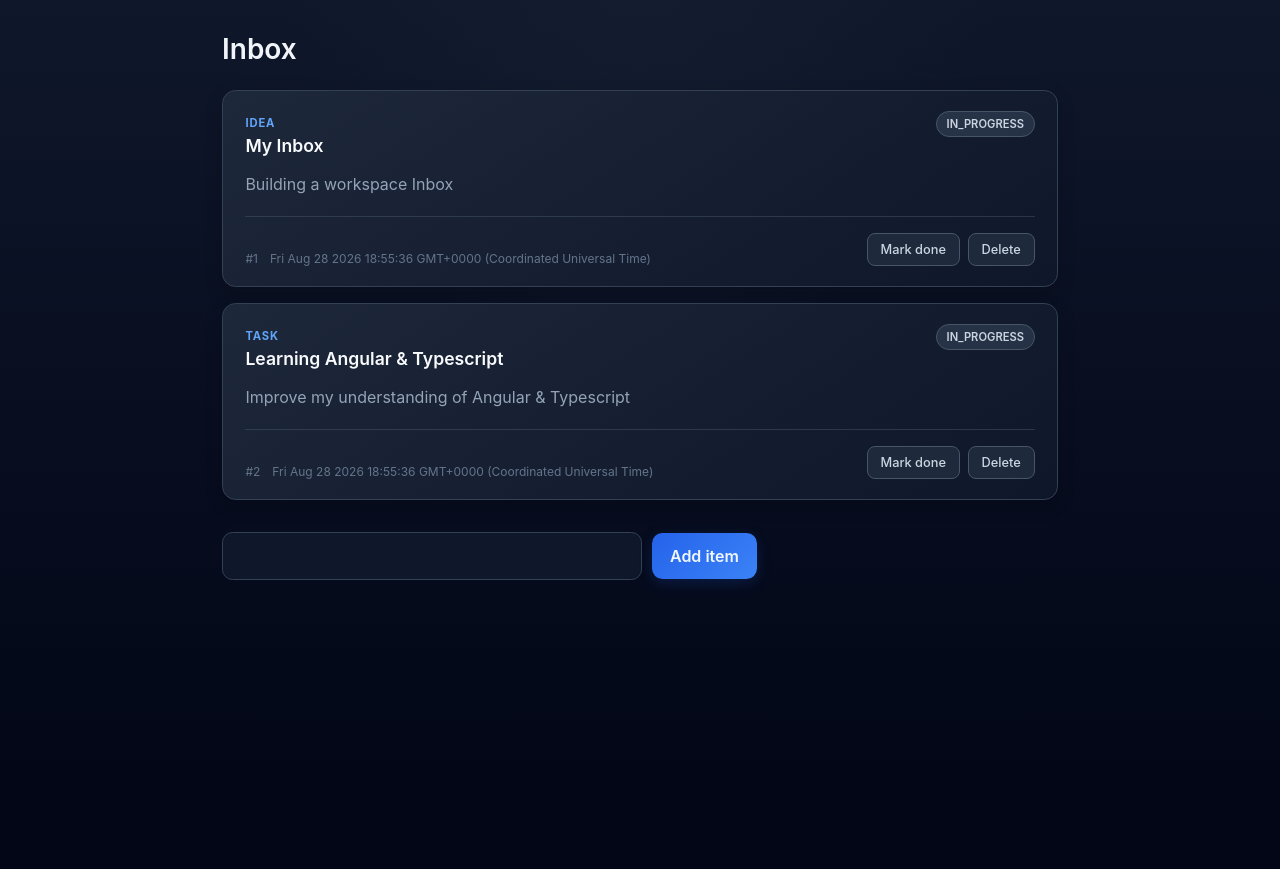
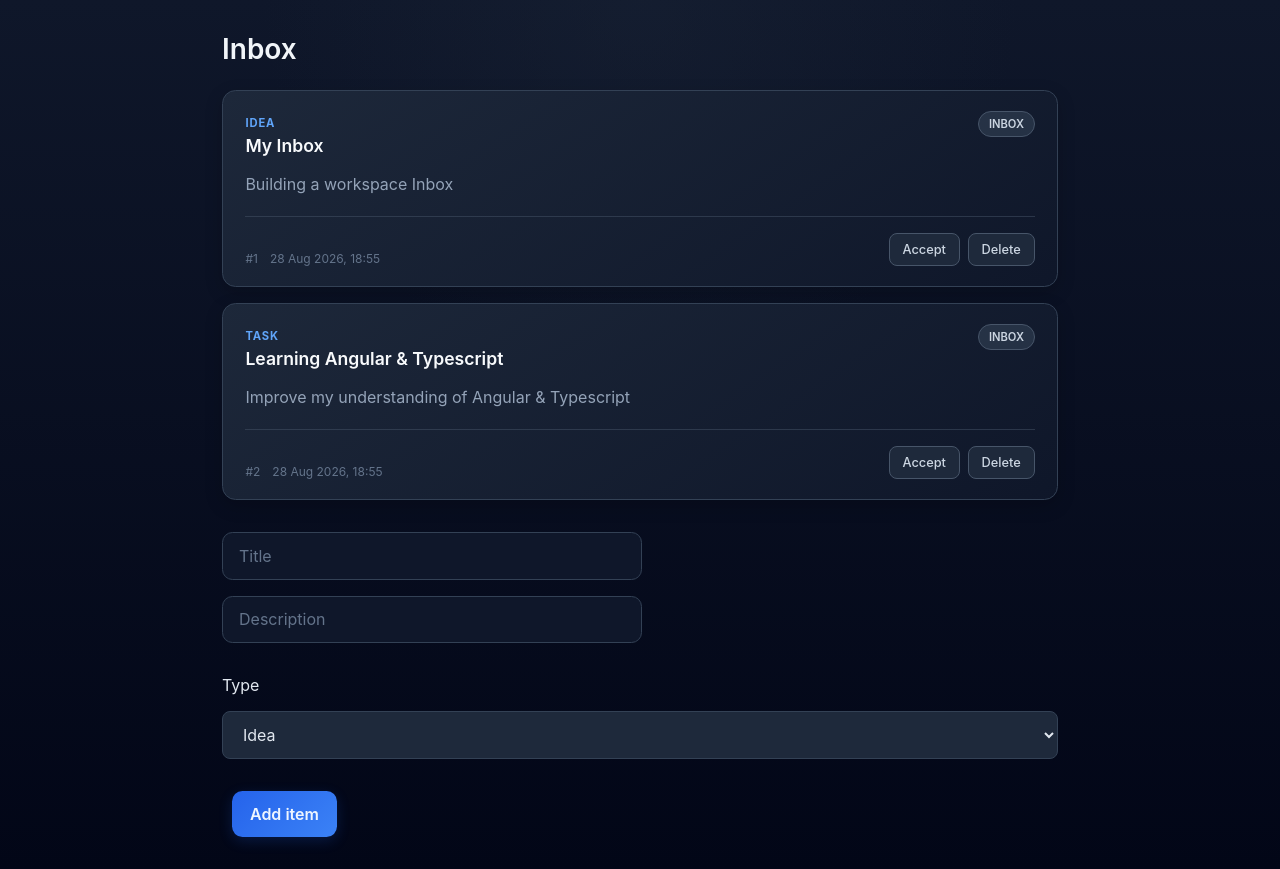
Before and after one commit to Hopeful117/dev-organizer, an Angular app in the folder dev-organizer/: page / in a window 1280 px wide. Before the commit the page ends 800 px from the top, so only its background shows below. Built offline with nearby package versions, Linux system fonts and the light colour scheme.

Commit message:
feat(inbox): add item details and task lifecycle

```diff
--- a/dev-organizer/src/app/inbox/inbox.css
+++ b/dev-organizer/src/app/inbox/inbox.css
@@ -80,6 +80,49 @@ button:hover {
 button:active {
   transform: translateY(0);
 }
+.itemSelect {
+  display: flex;
+  flex-direction: column;
+  justify-content:space-between;
+  gap: 1rem;
+  margin-top: 2rem;
+  margin-bottom: 2rem;
+
+}
+#itemType {
+  width: 100%;
+  padding: 0.75rem 1rem;
+
+  background: #1e293b;
+  color: #e2e8f0;
+
+  border: 1px solid #334155;
+  border-radius: 0.5rem;
+
+  font: inherit;
+  cursor: pointer;
+
+  transition:
+    border-color 0.2s ease,
+    box-shadow 0.2s ease,
+    background-color 0.2s ease;
+}
+
+#itemType:hover {
+  border-color: #475569;
+  background: #243247;
+}
+
+#itemType:focus {
+  outline: none;
+  border-color: #3b82f6;
+  box-shadow: 0 0 0 3px rgb(59 130 246 / 15%);
+}
+
+#itemType option {
+  background: #1e293b;
+  color: #e2e8f0;
+}
 
 @media (max-width: 600px) {
   :host {
--- a/dev-organizer/src/app/inbox/inbox.html
+++ b/dev-organizer/src/app/inbox/inbox.html
@@ -1,8 +1,29 @@
 <h2>{{title}}</h2>
 @for (item of itemList ; track item.id) {
-<app-workspace-item [item]="item" (markDone)="onMarkDone($event)" (deleteItem)="onDeleteItem($event)"></app-workspace-item>
+<app-workspace-item [item]="item" (accept)="onAccept($event)" (deleteItem)="onDeleteItem($event)"
+                    (start)="onStart($event)" (done)="onDone($event)"></app-workspace-item>
 
 
 }
-<input type="text" [(ngModel)]="newItemTitle">
+<input
+  type="text"
+  [(ngModel)]="newItemTitle"
+  placeholder="Title">
+
+<input
+  type="text"
+  [(ngModel)]="newItemDescription"
+  placeholder="Description">
+
+<div class="itemSelect">
+<label for="itemType">Type</label>
+
+<select id="itemType" name="itemType" [(ngModel)]="newItemType">
+  <option value="IDEA">Idea</option>
+  <option value="TASK">Task</option>
+  <option value="NOTE">Note</option>
+
+</select>
+</div>
+
 <button (click)="addItem()">Add item</button>
--- a/dev-organizer/src/app/inbox/inbox.ts
+++ b/dev-organizer/src/app/inbox/inbox.ts
@@ -1,5 +1,5 @@
 import { Component } from '@angular/core';
-import {WorkspaceItem} from '../workspace-item/workspace-item.models';
+import {ItemType, WorkspaceItem} from '../workspace-item/workspace-item.models';
 import {WorkspaceItemComponent} from '../workspace-item/workspace-item';
 import {FormsModule} from '@angular/forms';
 
@@ -14,13 +14,16 @@ import {FormsModule} from '@angular/forms';
 })
 export class Inbox {
   title: string = 'Inbox';
+  newItemTitle:string='';
+  newItemDescription:string='';
+  newItemType:ItemType='IDEA'
   itemList:Array<WorkspaceItem>=[
   {
     id : 1,
     title:"My Inbox",
     description:"Building a workspace Inbox",
     type:"IDEA",
-    status:"IN_PROGRESS",
+    status:"INBOX",
     createdAt: new Date()
   },
   {
@@ -28,25 +31,41 @@ export class Inbox {
     title:"Learning Angular & Typescript",
     description:"Improve my understanding of Angular & Typescript",
     type:"TASK",
-    status:"IN_PROGRESS",
+    status:"INBOX",
     createdAt: new Date()
 
   }
   ]
-  onMarkDone(id:number){
+  onAccept(id:number):void{
     const item = this.itemList.find(item => item.id === id);
-    if (item != null) {
-      item.status="DONE";
+
+    if (item?.status ==='INBOX'){
+      item.status="TODO"
+    }
+
+
+  }
+  onDeleteItem(id:number):void{
+    this.itemList=this.itemList.filter(item => item.id !== id);
+  }
+
+  onStart(id:number):void{
+    const item = this.itemList.find(item => item.id === id);
+    if (item?.status === 'TODO' &&  item?.type === 'TASK'){
+      item.status="IN_PROGRESS";
 
     }
 
   }
-  onDeleteItem(id:number){
-    this.itemList=this.itemList.filter(item => item.id !== id);
+  onDone(id:number):void{
+    const item = this.itemList.find(item => item.id === id);
+    if (item?.status === 'IN_PROGRESS' &&  item?.type === 'TASK'){
+      item.status="DONE";
+    }
   }
-  newItemTitle:string='';
 
-  addItem (){
+
+  addItem ():void{
     const listId : Array<number> = this.itemList.map(item => item.id);
     const nextNumber:number = listId.length > 0 ? Math.max(...listId) +1  : 1;
     if (this.newItemTitle.trim() === '') {
@@ -56,15 +75,23 @@ export class Inbox {
     }
    const newItem : WorkspaceItem= {
      id:nextNumber,
-     title:this.newItemTitle,
-     description:"",
-     type:"IDEA",
-     status:"IN_PROGRESS",
+     title:this.newItemTitle.trim(),
+     description:this.newItemDescription.trim(),
+     type:this.newItemType,
+     status:"INBOX",
      createdAt: new Date()
    }
 
    this.itemList.push(newItem);
-   this.newItemTitle = '';
+    this.cleanUp();
+
+
+  }
+  cleanUp():void{
+    this.newItemTitle = '';
+    this.newItemDescription = '';
+    this.newItemType='IDEA';
+
 
 
   }
--- a/dev-organizer/src/app/workspace-item/workspace-item.css
+++ b/dev-organizer/src/app/workspace-item/workspace-item.css
@@ -100,6 +100,29 @@ h3 {
   display: flex;
   gap: 0.5rem;
 }
+.workspace-card__status--inbox {
+  color: #cbd5e1;
+  background: rgb(51 65 85 / 60%);
+  border-color: #475569;
+}
+
+.workspace-card__status--todo {
+  color: #bfdbfe;
+  background: rgb(30 64 175 / 18%);
+  border-color: rgb(59 130 246 / 45%);
+}
+
+.workspace-card__status--progress {
+  color: #fde68a;
+  background: rgb(146 64 14 / 18%);
+  border-color: rgb(245 158 11 / 40%);
+}
+
+.workspace-card__status--done {
+  color: #bbf7d0;
+  background: rgb(22 101 52 / 18%);
+  border-color: rgb(34 197 94 / 40%);
+}
 
 .action-button {
   padding: 0.5rem 0.8rem;
--- a/dev-organizer/src/app/workspace-item/workspace-item.html
+++ b/dev-organizer/src/app/workspace-item/workspace-item.html
@@ -5,9 +5,14 @@
       <h3>{{ item().title }}</h3>
     </div>
 
-    <span class="workspace-card__status">
-      {{ item().status }}
-    </span>
+    <span
+      class="workspace-card__status"
+      [class.workspace-card__status--inbox]="item().status === 'INBOX'"
+      [class.workspace-card__status--todo]="item().status === 'TODO'"
+      [class.workspace-card__status--progress]="item().status === 'IN_PROGRESS'"
+      [class.workspace-card__status--done]="item().status === 'DONE'">
+  {{ item().status }}
+</span>
   </header>
 
   @if (item().description) {
@@ -19,17 +24,32 @@
   <footer class="workspace-card__footer">
     <div class="workspace-card__meta">
       <span>#{{ item().id }}</span>
-      <span>{{ item().createdAt }}</span>
+      <span>{{ item().createdAt | date : 'dd MMM yyyy, HH:mm'}}</span>
     </div>
 
     <div class="workspace-card__actions">
-      @if (item().status !== 'DONE') {
+      @if (item().status === 'INBOX') {
         <button
           class="action-button"
-          (click)="markDone.emit(item().id)">
-          Mark done
+          (click)="accept.emit(item().id)">
+          Accept
         </button>
       }
+
+      @if(item().status ==='TODO' && item().type ==='TASK'){
+        <button class="action-button"
+                (click)="start.emit(item().id)"
+          >
+          Start
+
+        </button>
+      }
+      @if(item().status ==='IN_PROGRESS' && item().type=== 'TASK'){
+        <button class="action-button" (click)="done.emit(item().id)">
+        Mark as Done
+        </button>
+      }
+
 
       <button
         class="action-button action-button--danger"
--- a/dev-organizer/src/app/workspace-item/workspace-item.ts
+++ b/dev-organizer/src/app/workspace-item/workspace-item.ts
@@ -1,17 +1,20 @@
 import {Component,input,output} from '@angular/core';
 import {ItemStatus, WorkspaceItem} from './workspace-item.models';
+import {DatePipe} from '@angular/common';
 
 
 @Component({
-  imports: [],
+  imports: [DatePipe],
   selector: 'app-workspace-item',
   styleUrl: './workspace-item.css',
   templateUrl: './workspace-item.html',
 })
 export class WorkspaceItemComponent {
   item=input.required<WorkspaceItem>();
-  markDone=output<number>();
+  accept=output<number>();
   deleteItem=output<number>();
+  start=output<number>();
+  done=output<number>();
 
 
 
```
